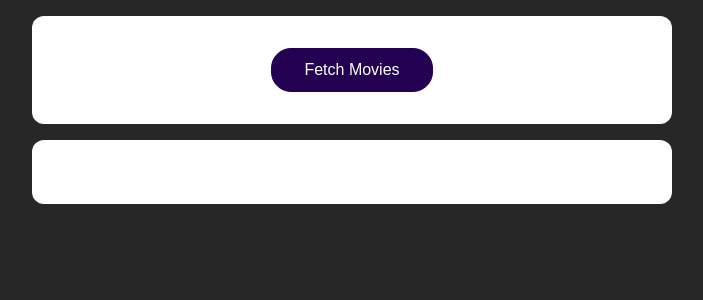
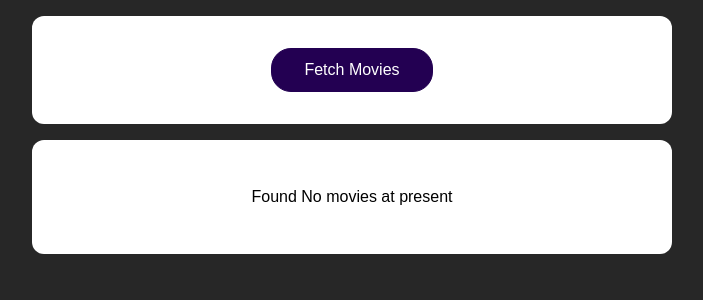
Before and after one commit to ChappaAbhiram/reactAPIfilmsproject, a React (Create React App) app: page / in a window 1280 px wide. Shown: the top 300 px of the page, without its empty margins (288-991 px from the left). Built offline with nearby package versions, Linux system fonts and the light colour scheme.

Commit message:
managed the loading state

```diff
--- a/src/App.js
+++ b/src/App.js
@@ -19,7 +19,9 @@
   //   },
   // ];
   const [movies,setMovies] =  useState([]);
+  const [isLoading,setIsLoading] = useState(false);
   async function fetchMoviesHandler(){
+    setIsLoading(true);
     const response = await fetch('https://swapi.dev/api/films/')
     const data = await response.json();
       const tranformedMovies = data.results.map(movie=>{
@@ -30,7 +32,7 @@
       })
       // setMovies(data.results);
       setMovies(tranformedMovies);
-
+      setIsLoading(false);
   }
 
   return (
@@ -39,7 +41,9 @@
         <button onClick={fetchMoviesHandler}>Fetch Movies</button>
       </section>
       <section>
-        <MoviesList movies={movies} />
+        {!isLoading && movies.length>0 && <MoviesList movies={movies} />}
+        {!isLoading && movies.length===0 && <p> Found No movies at present</p>}
+        {isLoading && <p>Loading...</p>}
       </section>
     </React.Fragment>
   );
```
